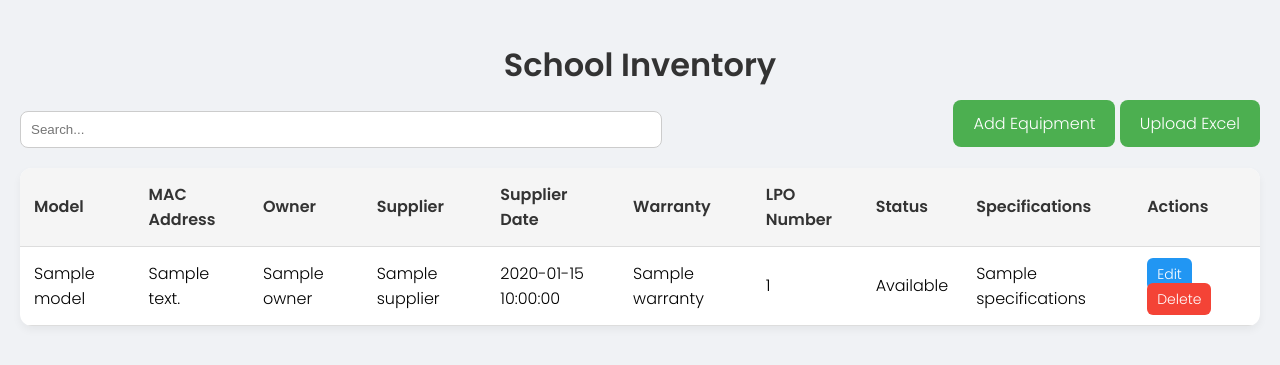
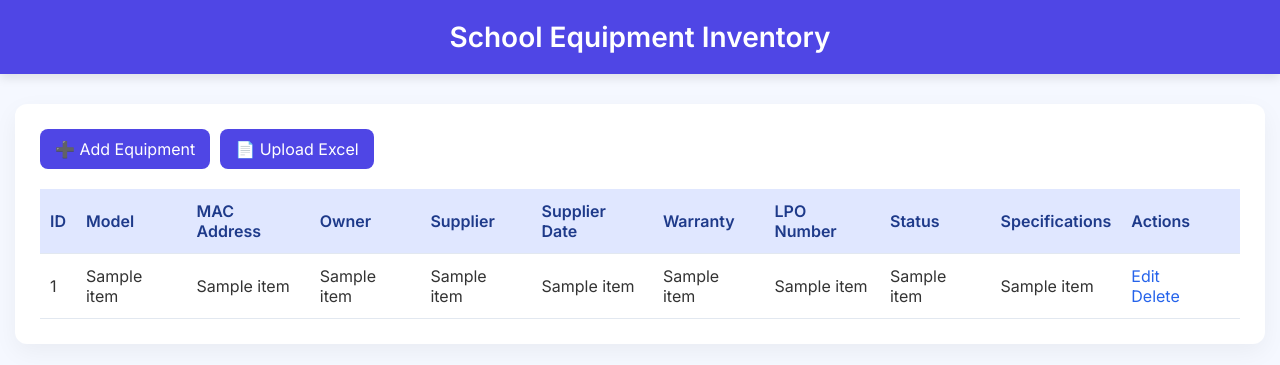
Before and after one commit to Grcy40/school-inventory, a Flask app: template templates/index.html in a window 1280 px wide. Shown: the top 365 px of the page. Run offline with Flask 3, Linux system fonts and the light colour scheme; the template is opened without the code that fills it: most values are stand-ins (such as "Sample title", 1, 10 or a date in 2020).

```diff
--- a/app.py
+++ b/app.py
@@ -3,12 +3,13 @@ import os
 import pandas as pd
 import sqlite3
 
-# ✅ Set up Flask with correct template folder
+# ✅ Initialize Flask app
 app = Flask(__name__, template_folder='templates')
 
+# ✅ SQLite database file
 DATABASE = 'inventory.db'
 
-# ✅ Ensure the database exists
+# ✅ Ensure database table exists
 def init_db():
     with sqlite3.connect(DATABASE) as conn:
         conn.execute('''
@@ -27,7 +28,7 @@ def init_db():
         ''')
 init_db()
 
-# ✅ Homepage route
+# ✅ Home page route
 @app.route('/')
 def index():
     with sqlite3.connect(DATABASE) as conn:
@@ -35,7 +36,7 @@ def index():
         equipment = cursor.fetchall()
     return render_template('index.html', equipment=equipment)
 
-# ✅ Add equipment
+# ✅ Add new equipment
 @app.route('/add', methods=['GET', 'POST'])
 def add_equipment():
     if request.method == 'POST':
@@ -97,32 +98,33 @@ def delete_equipment(id):
         conn.execute('DELETE FROM equipment WHERE id=?', (id,))
     return redirect(url_for('index'))
 
-# ✅ Upload Excel file
+# ✅ Upload Excel
 @app.route('/upload', methods=['GET', 'POST'])
 def upload_excel():
     if request.method == 'POST':
         file = request.files['file']
         if file.filename.endswith('.xlsx'):
             df = pd.read_excel(file, engine='openpyxl')
-            expected_columns = {'model', 'mac_address', 'owner', 'supplier',
-                                'supplier_date', 'warranty', 'lpo_number', 'status', 'specifications'}
-            if set(df.columns) >= expected_columns:
+            expected_columns = [
+                'model', 'mac_address', 'owner', 'supplier',
+                'supplier_date', 'warranty', 'lpo_number', 'status', 'specifications'
+            ]
+            if set(df.columns) >= set(expected_columns):
                 with sqlite3.connect(DATABASE) as conn:
                     for _, row in df.iterrows():
+                        data_tuple = tuple(row[col] for col in expected_columns)
                         conn.execute('''
                             INSERT INTO equipment (
                                 model, mac_address, owner, supplier,
                                 supplier_date, warranty, lpo_number, status, specifications
                             ) VALUES (?, ?, ?, ?, ?, ?, ?, ?, ?)
-                        ''', tuple(row[col] for col in expected_columns))
+                        ''', data_tuple)
                 return redirect(url_for('index'))
             else:
                 return "Excel file missing required columns", 400
     return render_template('upload.html')
 
 # ✅ Run the app
-import os
-
 if __name__ == '__main__':
-    port = int(os.environ.get('PORT', 5000))
+    port = int(os.environ.get('PORT', 5000))  # ✅ Needed for Render
     app.run(host='0.0.0.0', port=port, debug=True)
--- a/templates/index.html
+++ b/templates/index.html
@@ -2,109 +2,138 @@
 <html lang="en">
 <head>
     <meta charset="UTF-8">
-    <title>School Inventory</title>
-    <link href="https://fonts.googleapis.com/css2?family=Poppins:wght@300;600&display=swap" rel="stylesheet">
+    <title>Inventory Dashboard</title>
+    <link href="https://fonts.googleapis.com/css2?family=Inter:wght@400;600&display=swap" rel="stylesheet">
     <style>
         body {
-            font-family: 'Poppins', sans-serif;
-            background: #f0f2f5;
+            font-family: 'Inter', sans-serif;
             margin: 0;
+            padding: 0;
+            background: #f5f8ff;
+            color: #333;
+        }
+
+        header {
+            background: #4f46e5;
+            color: white;
             padding: 20px;
-            animation: fadeIn 1s ease-in;
+            text-align: center;
+            box-shadow: 0 4px 10px rgba(0, 0, 0, 0.1);
         }
 
         h1 {
-            text-align: center;
-            color: #333;
+            margin: 0;
+            font-size: 28px;
         }
 
-        .top-bar {
-            display: flex;
-            justify-content: space-between;
-            margin-bottom: 20px;
+        .container {
+            max-width: 1200px;
+            margin: 30px auto;
+            background: white;
+            padding: 25px;
+            border-radius: 12px;
+            box-shadow: 0 8px 24px rgba(0, 0, 0, 0.05);
         }
 
-        .top-bar input[type="text"] {
-            padding: 10px;
-            width: 50%;
-            border: 1px solid #ccc;
-            border-radius: 8px;
+        .actions {
+            margin-bottom: 20px;
+            display: flex;
+            gap: 10px;
         }
 
-        .top-bar a {
-            background-color: #4CAF50;
+        .actions a {
+            text-decoration: none;
+            background: #4f46e5;
             color: white;
-            padding: 12px 20px;
+            padding: 10px 15px;
             border-radius: 8px;
-            text-decoration: none;
             transition: background 0.3s;
         }
 
-        .top-bar a:hover {
-            background-color: #45a049;
+        .actions a:hover {
+            background: #4338ca;
         }
 
         table {
             width: 100%;
             border-collapse: collapse;
-            background: white;
-            border-radius: 12px;
-            overflow: hidden;
-            box-shadow: 0 4px 8px rgba(0,0,0,0.05);
+            margin-top: 10px;
+            overflow-x: auto;
+            animation: fadeIn 0.6s ease-in-out;
         }
 
         th, td {
-            padding: 14px;
-            border-bottom: 1px solid #ddd;
+            padding: 12px 10px;
+            border-bottom: 1px solid #e2e8f0;
             text-align: left;
         }
 
         th {
-            background-color: #f5f5f5;
-            color: #333;
+            background: #e0e7ff;
+            color: #1e3a8a;
         }
 
         tr:hover {
-            background-color: #f9f9f9;
+            background-color: #f1f5f9;
         }
 
-        .action-btns a {
-            margin-right: 8px;
-            padding: 6px 10px;
-            border-radius: 6px;
+        .action-links a {
+            margin-right: 10px;
+            color: #2563eb;
             text-decoration: none;
-            font-size: 14px;
-            color: white;
+            font-weight: 500;
         }
 
-        .edit-btn {
-            background-color: #2196F3;
-        }
-
-        .delete-btn {
-            background-color: #f44336;
+        .action-links a:hover {
+            text-decoration: underline;
         }
 
         @keyframes fadeIn {
-            from {opacity: 0;}
-            to {opacity: 1;}
+            from { opacity: 0; transform: translateY(10px); }
+            to { opacity: 1; transform: translateY(0); }
+        }
+
+        @media screen and (max-width: 768px) {
+            table, thead, tbody, th, td, tr {
+                display: block;
+            }
+
+            th, td {
+                padding: 10px;
+            }
+
+            th {
+                background-color: #f0f4ff;
+            }
+
+            tr {
+                margin-bottom: 15px;
+                background: #f9fafb;
+                border-radius: 10px;
+                padding: 10px;
+            }
+
+            .action-links {
+                margin-top: 10px;
+            }
         }
     </style>
 </head>
 <body>
-    <h1>School Inventory</h1>
+    <header>
+        <h1>School Equipment Inventory</h1>
+    </header>
 
-    <div class="top-bar">
-        <input type="text" placeholder="Search..." onkeyup="filterTable(this.value)">
-        <div>
-            <a href="/add">Add Equipment</a>
-            <a href="/upload">Upload Excel</a>
-        </div>
+    <div class="container">
+        <div class="actions">
+            <a href="/add">➕ Add Equipment</a>
+            <a href="/upload">📄 Upload Excel</a>
         </div>
 
-    <table id="inventoryTable">
+        <table>
             <thead>
                 <tr>
+                    <th>ID</th>
                     <th>Model</th>
                     <th>MAC Address</th>
                     <th>Owner</th>
@@ -118,34 +147,26 @@
                 </tr>
             </thead>
             <tbody>
-            {% for item in items %}
+                {% for item in equipment %}
                 <tr>
-                <td>{{ item.model }}</td>
-                <td>{{ item.mac_address }}</td>
-                <td>{{ item.owner }}</td>
-                <td>{{ item.supplier }}</td>
-                <td>{{ item.supplier_date }}</td>
-                <td>{{ item.warranty }}</td>
-                <td>{{ item.lpo_number }}</td>
-                <td>{{ item.status }}</td>
-                <td>{{ item.specifications }}</td>
-                <td class="action-btns">
-                    <a href="/edit/{{ item.id }}" class="edit-btn">Edit</a>
-                    <a href="/delete/{{ item.id }}" class="delete-btn" onclick="return confirm('Delete this item?');">Delete</a>
+                    <td>{{ item[0] }}</td>
+                    <td>{{ item[1] }}</td>
+                    <td>{{ item[2] }}</td>
+                    <td>{{ item[3] }}</td>
+                    <td>{{ item[4] }}</td>
+                    <td>{{ item[5] }}</td>
+                    <td>{{ item[6] }}</td>
+                    <td>{{ item[7] }}</td>
+                    <td>{{ item[8] }}</td>
+                    <td>{{ item[9] }}</td>
+                    <td class="action-links">
+                        <a href="/edit/{{ item[0] }}">Edit</a>
+                        <a href="/delete/{{ item[0] }}" onclick="return confirm('Are you sure?')">Delete</a>
                     </td>
                 </tr>
                 {% endfor %}
             </tbody>
         </table>
-
-    <script>
-        function filterTable(query) {
-            const rows = document.querySelectorAll("#inventoryTable tbody tr");
-            rows.forEach(row => {
-                const text = row.innerText.toLowerCase();
-                row.style.display = text.includes(query.toLowerCase()) ? '' : 'none';
-            });
-        }
-    </script>
+    </div>
 </body>
 </html>
```
Also changed, not shown: 2 other files. Lines whose indentation alone changed are shown as unchanged.
